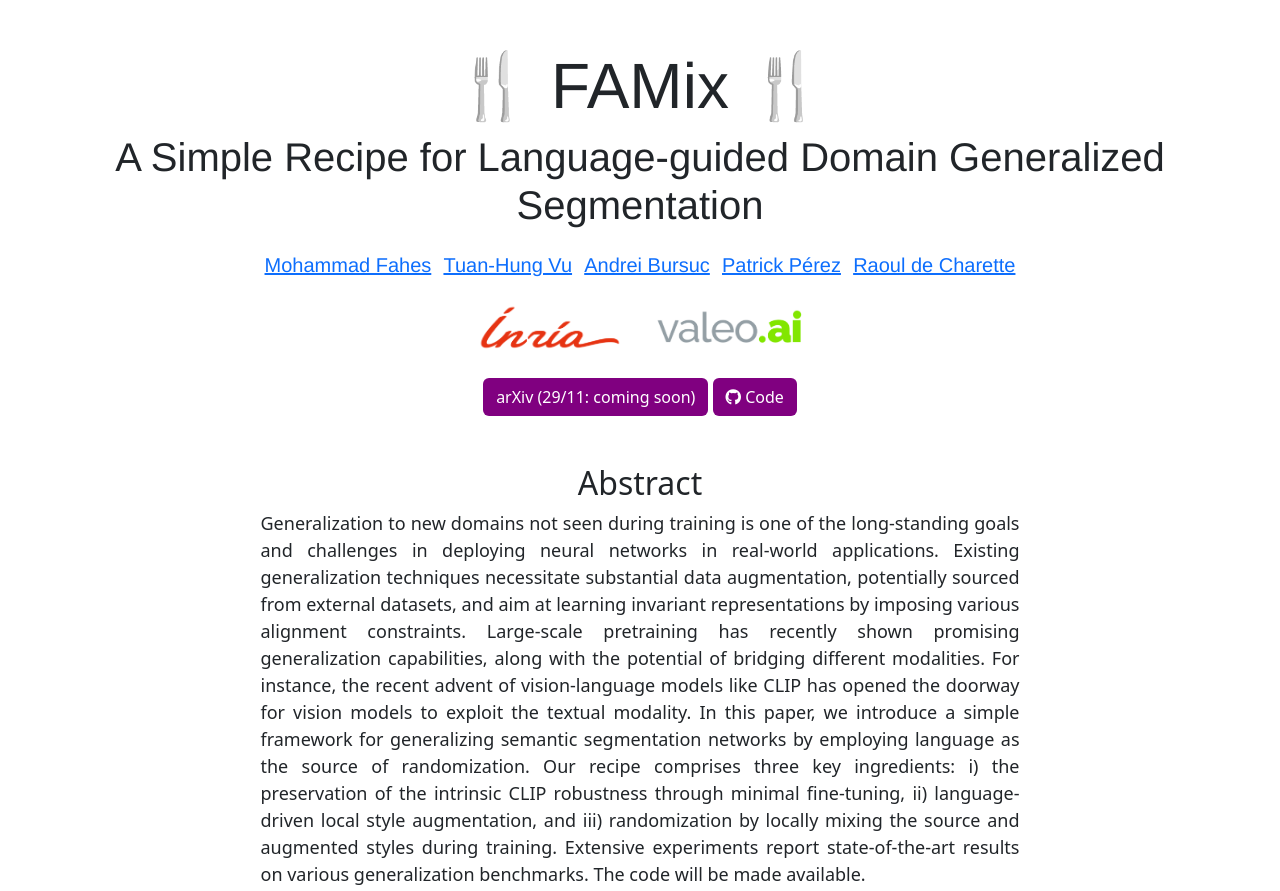
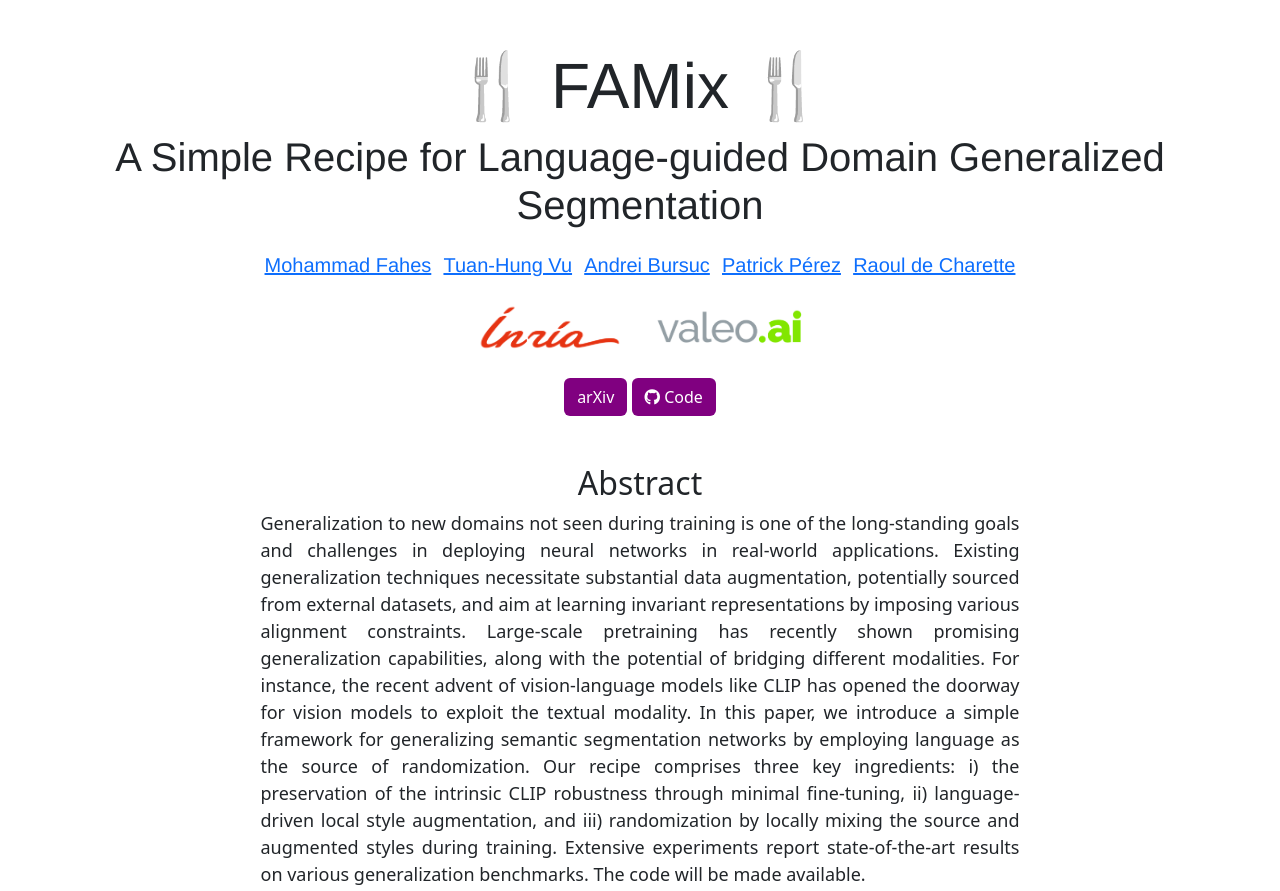
Before and after one commit to astra-vision/FAMix, a plain HTML site: page index.html in a window 1280 px wide. Shown: the top 891 px of the page. Drawn offline with nearby package versions, Linux system fonts and the light colour scheme; some icons are missing.

Commit message:
update project page

```diff
--- a/index.html
+++ b/index.html
@@ -60,13 +60,13 @@
         <div class="row mt-4 mb-5">
             <div class="col-md-6 mx-auto">
                 <div style="text-align: center;">
-                    <a class="btn btn-custom" href="">
+                    <a class="btn btn-custom" href="https://arxiv.org/pdf/2311.17922.pdf" target="_blank">
                         <span class="icon">
                             <i class="ai ai-arxiv"></i>
                         </span>
-                        <span>arXiv (29/11: coming soon)</span>
+                        <span>arXiv</span>
                     </a>
-                    <a class="btn btn-custom" href="https://github.com/astra-vision/FAMix">
+                    <a class="btn btn-custom" href="https://github.com/astra-vision/FAMix" target="_blank">
                         <span class="icon">
                             <i class="fab fa-github"></i>
                         </span>
```
